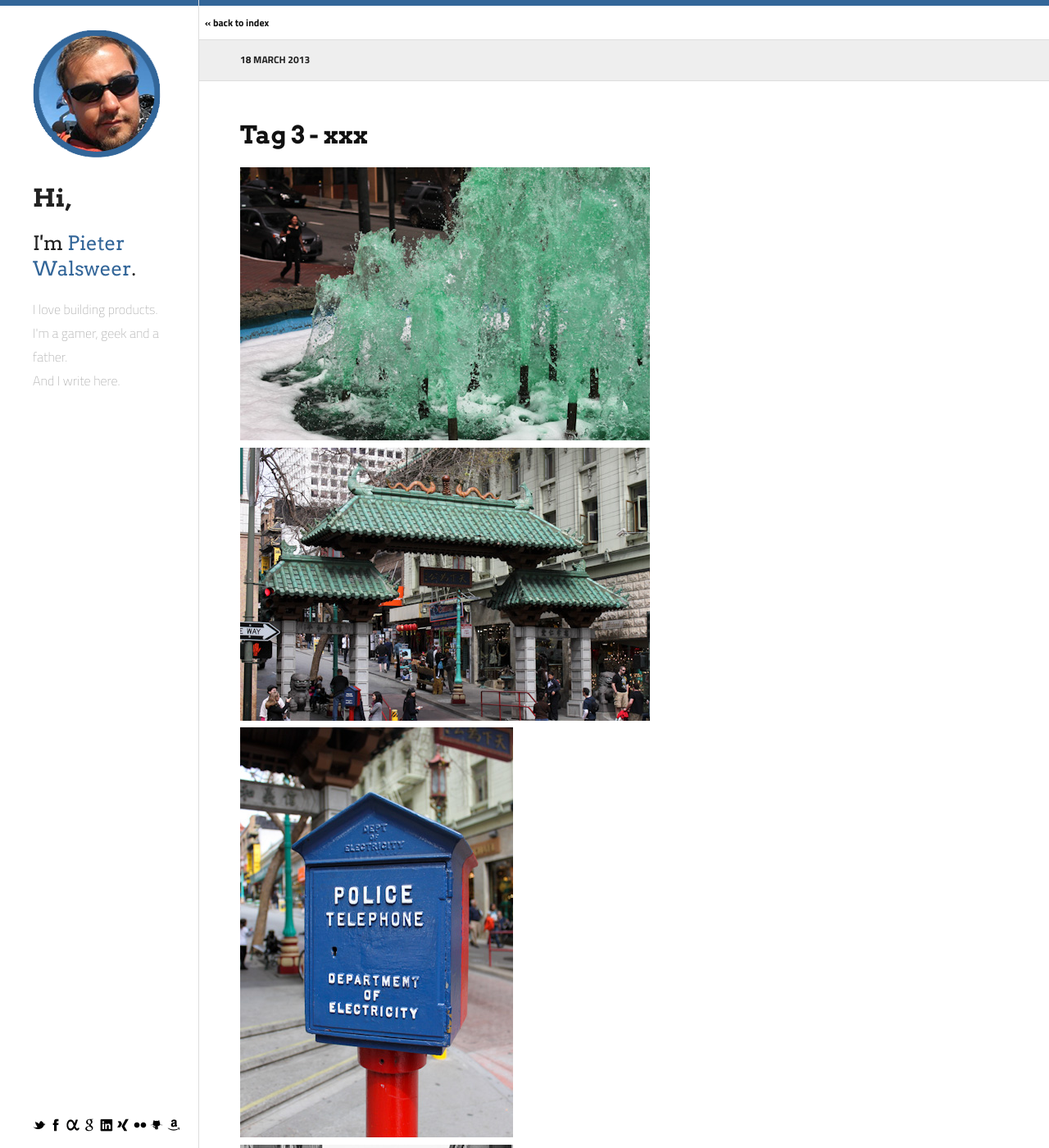
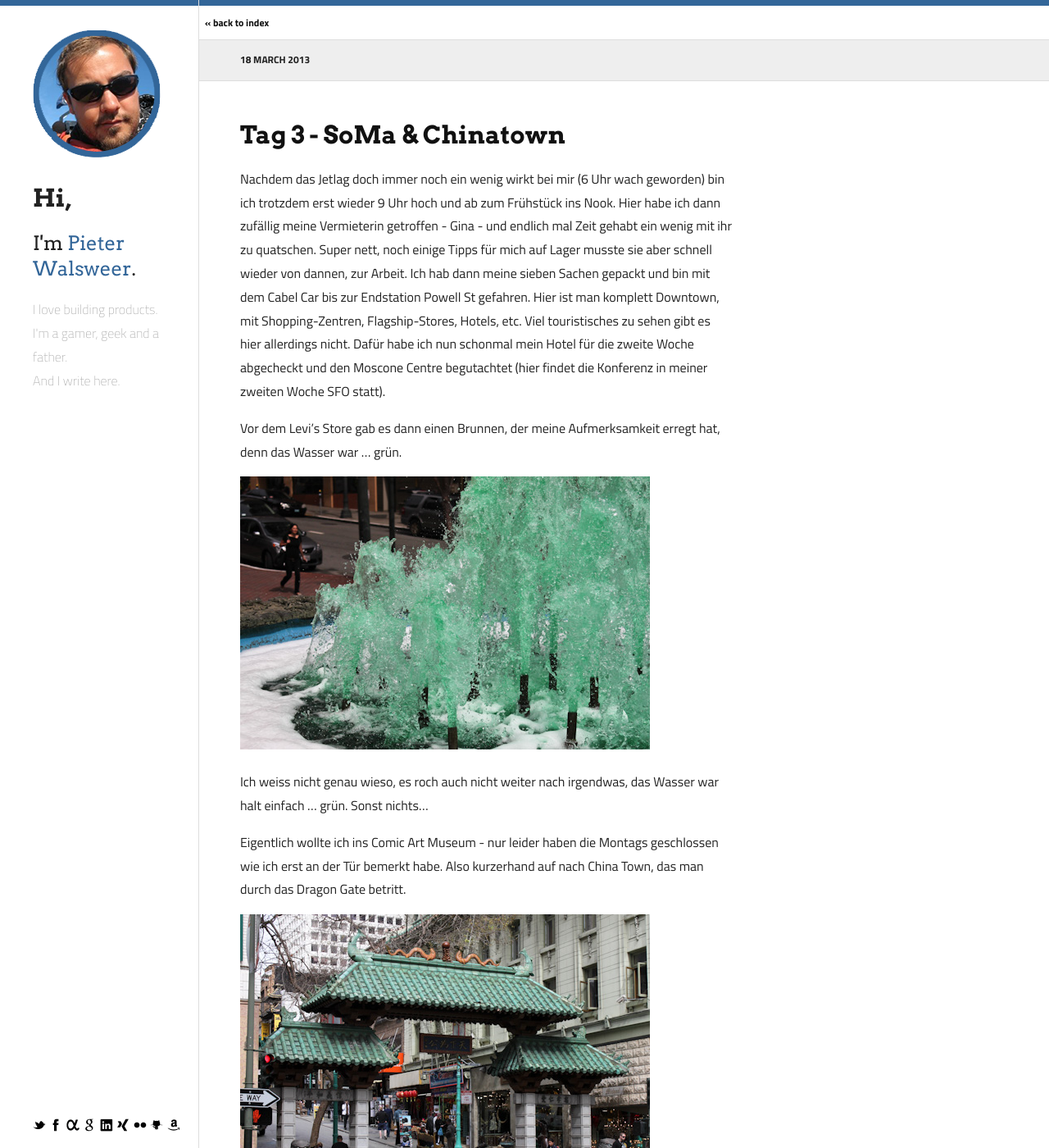
Before and after one commit to neXter/nexter.github.com, a Jekyll site: the page built from blogs/sfo-2013/_posts/2013-03-18-day-3-part-1.md, in a window 1280 px wide and 1400 px high. Shown: the whole window at 82% size. Built offline with Jekyll 4.4.1, drawn with Linux system fonts in a browser that asks for light colours; Markdown is read by kramdown in place of the engine named in the settings; some of the changed text lies outside the part shown.

Commit message:
finished Day 3, Part 1

```diff
--- a/blogs/sfo-2013/_posts/2013-03-18-day-3-part-1.md
+++ b/blogs/sfo-2013/_posts/2013-03-18-day-3-part-1.md
@@ -3,21 +3,38 @@ layout: post
 comments: true
 date: 2013-03-18 20:00:00
 slug: day-3-part-1
-title: Tag 3 - xxx
+title: Tag 3 - SoMa & Chinatown
 category: blog
 ---
 
+Nachdem das Jetlag doch immer noch ein wenig wirkt bei mir (6 Uhr wach geworden) bin ich trotzdem erst wieder 9 Uhr hoch und ab zum Frühstück ins Nook. Hier habe ich dann zufällig meine Vermieterin getroffen - Gina - und endlich mal Zeit gehabt ein wenig mit ihr zu quatschen. Super nett, noch einige Tipps für mich auf Lager musste sie aber schnell wieder von dannen, zur Arbeit. Ich hab dann meine sieben Sachen gepackt und bin mit dem Cabel Car bis zur Endstation Powell St gefahren. Hier ist man komplett Downtown, mit Shopping-Zentren, Flagship-Stores, Hotels, etc. Viel touristisches zu sehen gibt es hier allerdings nicht. Dafür habe ich nun schonmal mein Hotel für die zweite Woche abgecheckt und den Moscone Centre begutachtet (hier findet die Konferenz in meiner zweiten Woche SFO statt).
+
+Vor dem Levi's Store gab es dann einen Brunnen, der meine Aufmerksamkeit erregt hat, denn das Wasser war … grün.
 
 ![Grünes Wasser im Springbrunnen](/images-blog/sfo-2013/20130318_1.jpg)
+
+Ich weiss nicht genau wieso, es roch auch nicht weiter nach irgendwas, das Wasser war halt einfach … grün. Sonst nichts…
+
+Eigentlich wollte ich ins Comic Art Museum - nur leider haben die Montags geschlossen wie ich erst an der Tür bemerkt habe. Also kurzerhand auf nach China Town, das man durch das Dragon Gate betritt.
+
 ![China Town - Dragon Gate](/images-blog/sfo-2013/20130318_2.jpg)
+
+Interessanterweise steht direkt neben dem Dragon Gate ein festinstalliertes Polizei-Telefon - mutet schon merkwürdig an...
+
 ![Polizei Telefon](/images-blog/sfo-2013/20130318_3.jpg)
+
+So richtig "chinesisch" war das ganze dann aber nicht, zumindest nicht im traditionellen Sinne. Ein Touri-Souvenir-Shop am anderen, alles voller Plastik-Ramsch oder T-Shirts.
+
+![China Town - Shops](/images-blog/sfo-2013/20130318_6.jpg)
+
+Hier und da mal ein etwas authentischerer Laden, aber alles im allem (zumindest die Teile die ich gesehen habe) wenig spannend. Die einzigh interessante Ecke war ein Platz beim Chinese Cultural Centre.
+
+Dafür gab's jede Menge Street Art zu begutachten, alles mit chinesischem Einschlag.
+
+![China Town - Street Art](/images-blog/sfo-2013/20130318_5.jpg)
+
+Und auch auf die Stadt hat man hier und da wieder schöne Blicke, vor allem wieder mal in die Straßenschluchten. Bisher bin ich diesen Blick noch nicht müde geworden, ist doch jedes Mal wieder faszinierend.
+
 ![Streets of San Francisco](/images-blog/sfo-2013/20130318_4.jpg)
-![China Town - Street Art](/images-blog/sfo-2013/20130318_5.jpg)
-![China Town - Shops](/images-blog/sfo-2013/20130318_6.jpg)
-![Transatlantic Pyramid Building](/images-blog/sfo-2013/20130318_7.jpg)
-![Feuerwehr!](/images-blog/sfo-2013/20130318_8.jpg)
-![Pilze im Verkauf](/images-blog/sfo-2013/20130318_9.jpg)
-![Ferry Building](/images-blog/sfo-2013/20130318_10.jpg)
-![Ruhestätte mit Parkuhr](/images-blog/sfo-2013/20130318_11.jpg)
-![Treppenstufen](/images-blog/sfo-2013/20130318_12.jpg)
-![Finish](/images-blog/sfo-2013/20130318_13.jpg)
+
+Von China Town aus ging es dann weiter Richtung Financial District. Wie nicht anders zu erwarten, war dieser auch mässig spannend für's Sightseeing. Dafür habe ich hier dann eine kleine Pause auf einer halbwegs privaten Dachterasse machen können, Ausblick inklusive. Wieder unten ging es weiter Richtung Hafen, dazu mehr in Teil 2.
```
Also changed, not shown: blogs/sfo-2013/_posts/2013-03-18-day-3-part-2.md (added, +50 -0 lines).
